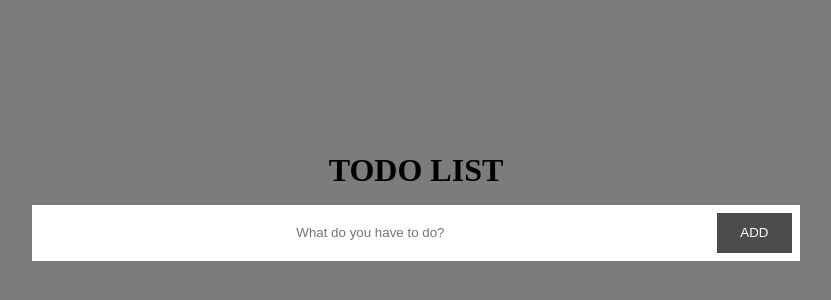
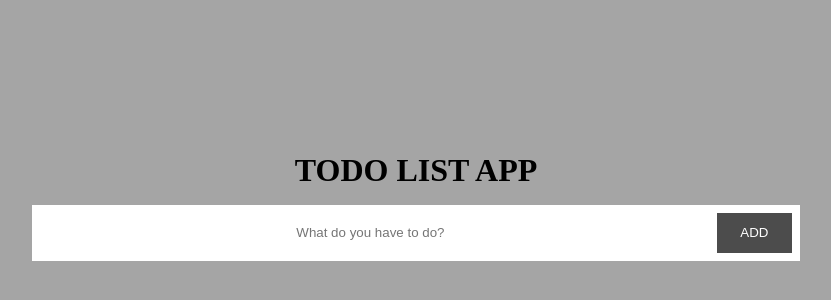
Before and after one commit to Thiago-dcode/todo-list-react, a React (Create React App) app: page / in a window 1280 px wide. Shown: the part 66-366 px from the top of the page, without its empty margins (224-1055 px from the left). Built offline with nearby package versions, Linux system fonts and the light colour scheme.

Commit message:
BackGround and title updated

```diff
--- a/src/App.js
+++ b/src/App.js
@@ -70,7 +70,7 @@ function App() {
 
   return (
     <div className="todo-list">
-      <h1>TODO LIST</h1>
+      <h1>TODO LIST APP</h1>
       <AddTodo getInput={getInput} handleInput={handleInput} />
       <Btn handleActive={handleActive}
       handleDeleteAll = {handleDeleteAll}
--- a/src/index.css
+++ b/src/index.css
@@ -4,7 +4,7 @@
   box-sizing: border-box;
 }
 body {
-  background-color: rgb(124, 124, 124);
+  background-color: rgb(165, 165, 165);
   display: flex;
   align-items: center;
   justify-content: center;
```
